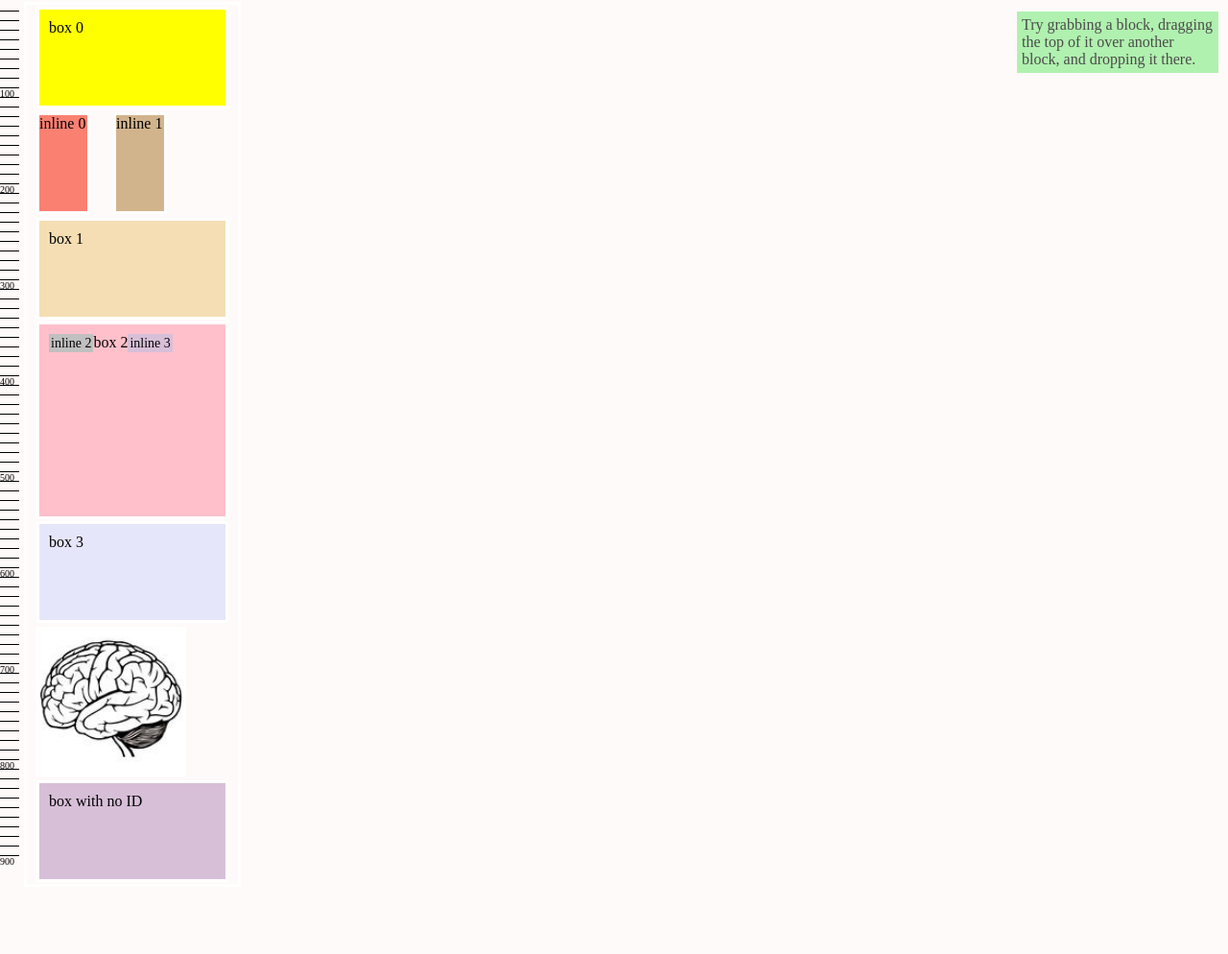
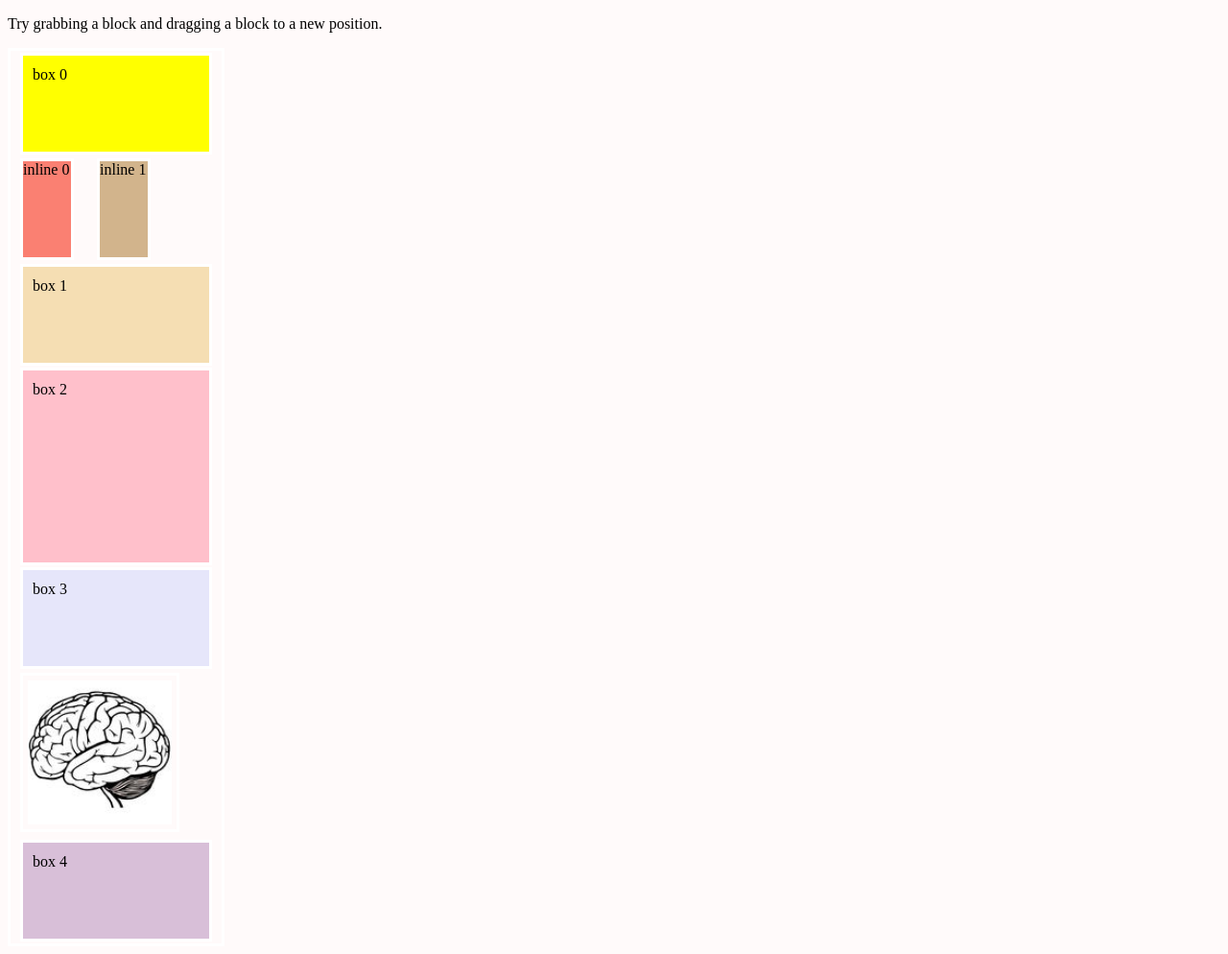
Before and after one commit to Mashweb/mashweb.github.io, a Jekyll site: the page experiments/NodeLists/NodeListDMI.html, which Jekyll copies as it is, in a window 1280 px wide. Shown: the whole page at 96% size. Built offline with Jekyll 4.4.1, drawn with Linux system fonts in a browser that asks for light colours; nearby versions of some CDN libraries; before the commit the page ends 926 px from its top, so only the background shows below that.

Commit message:
Committing Yaroslav's changes.

```diff
--- a/experiments/NodeLists/NodeListDMI.html
+++ b/experiments/NodeLists/NodeListDMI.html
@@ -1,206 +1,106 @@
+<!DOCTYPE html>
 <html>
 <head>
-    <title>NodeList Manipulation with Display Property Set to Block, Inline-Block, or Inline</title>
-    <link rel="stylesheet" href="../css/block.css" type="text/css">
-    <script type="module" src="../js/NodeListDMI.js"></script>
-    <script type="module" src="../js/outliner.js"></script>
-    <script type="module" src="../js/logger.js"></script>
+  <script src="https://code.jquery.com/jquery-1.12.4.js"></script>
+  <script src="https://code.jquery.com/ui/1.12.1/jquery-ui.js"></script>
+  <title></title>
 </head>
-<body id="body" style="margin:0px;">
-    <div class="ruler">
+<style type="text/css">
+  .content {
+    display: flex;
+  }
+  .block {
+    padding: 5px;
+    border: 1px solid #000;
+    margin: 5px;
+    height: 100px;
+    line-height: 1.2em;
+  }
+  .sortable {
+    width: 220px;
+    border: 1px solid white;
+  }
+  body { background-color: snow; }
 
-    <div class="line"></div>
-    <div class="decade"></div>
-    <div class="line"></div>
-    <div class="decade"></div>
-    <div class="line"></div>
-    <div class="decade"></div>
-    <div class="line"></div>
-    <div class="decade"></div>
-    <div class="line"></div>
-    <div class="decade"></div>
-    <div class="line"></div>
-    <div class="decade"></div>
-    <div class="line"></div>
-    <div class="decade"></div>
-    <div class="line"></div>
-    <div class="decade"></div>
-    <div class="line"></div>
-    <div class="decade"></div>
-    <div class="line">100</div>
-    <div class="decade"></div>
-    <div class="line"></div>
-    <div class="decade"></div>
-    <div class="line"></div>
-    <div class="decade"></div>
-    <div class="line"></div>
-    <div class="decade"></div>
-    <div class="line"></div>
-    <div class="decade"></div>
-    <div class="line"></div>
-    <div class="decade"></div>
-    <div class="line"></div>
-    <div class="decade"></div>
-    <div class="line"></div>
-    <div class="decade"></div>
-    <div class="line"></div>
-    <div class="decade"></div>
-    <div class="line"></div>
-    <div class="decade"></div>
-    <div class="line">200</div>
-    <div class="decade"></div>
-    <div class="line"></div>
-    <div class="decade"></div>
-    <div class="line"></div>
-    <div class="decade"></div>
-    <div class="line"></div>
-    <div class="decade"></div>
-    <div class="line"></div>
-    <div class="decade"></div>
-    <div class="line"></div>
-    <div class="decade"></div>
-    <div class="line"></div>
-    <div class="decade"></div>
-    <div class="line"></div>
-    <div class="decade"></div>
-    <div class="line"></div>
-    <div class="decade"></div>
-    <div class="line"></div>
-    <div class="decade"></div>
-    <div class="line">300</div>
-    <div class="decade"></div>
-    <div class="line"></div>
-    <div class="decade"></div>
-    <div class="line"></div>
-    <div class="decade"></div>
-    <div class="line"></div>
-    <div class="decade"></div>
-    <div class="line"></div>
-    <div class="decade"></div>
-    <div class="line"></div>
-    <div class="decade"></div>
-    <div class="line"></div>
-    <div class="decade"></div>
-    <div class="line"></div>
-    <div class="decade"></div>
-    <div class="line"></div>
-    <div class="decade"></div>
-    <div class="line"></div>
-    <div class="decade"></div>
-    <div class="line">400</div>
-    <div class="decade"></div>
-    <div class="line"></div>
-    <div class="decade"></div>
-    <div class="line"></div>
-    <div class="decade"></div>
-    <div class="line"></div>
-    <div class="decade"></div>
-    <div class="line"></div>
-    <div class="decade"></div>
-    <div class="line"></div>
-    <div class="decade"></div>
-    <div class="line"></div>
-    <div class="decade"></div>
-    <div class="line"></div>
-    <div class="decade"></div>
-    <div class="line"></div>
-    <div class="decade"></div>
-    <div class="line"></div>
-    <div class="decade"></div>
-    <div class="line">500</div>
-    <div class="decade"></div>
-    <div class="line"></div>
-    <div class="decade"></div>
-    <div class="line"></div>
-    <div class="decade"></div>
-    <div class="line"></div>
-    <div class="decade"></div>
-    <div class="line"></div>
-    <div class="decade"></div>
-    <div class="line"></div>
-    <div class="decade"></div>
-    <div class="line"></div>
-    <div class="decade"></div>
-    <div class="line"></div>
-    <div class="decade"></div>
-    <div class="line"></div>
-    <div class="decade"></div>
-    <div class="line"></div>
-    <div class="decade"></div>
-    <div class="line">600</div>
-    <div class="decade"></div>
-    <div class="line"></div>
-    <div class="decade"></div>
-    <div class="line"></div>
-    <div class="decade"></div>
-    <div class="line"></div>
-    <div class="decade"></div>
-    <div class="line"></div>
-    <div class="decade"></div>
-    <div class="line"></div>
-    <div class="decade"></div>
-    <div class="line"></div>
-    <div class="decade"></div>
-    <div class="line"></div>
-    <div class="decade"></div>
-    <div class="line"></div>
-    <div class="decade"></div>
-    <div class="line"></div>
-    <div class="decade"></div>
-    <div class="line">700</div>
-    <div class="decade"></div>
-    <div class="line"></div>
-    <div class="decade"></div>
-    <div class="line"></div>
-    <div class="decade"></div>
-    <div class="line"></div>
-    <div class="decade"></div>
-    <div class="line"></div>
-    <div class="decade"></div>
-    <div class="line"></div>
-    <div class="decade"></div>
-    <div class="line"></div>
-    <div class="decade"></div>
-    <div class="line"></div>
-    <div class="decade"></div>
-    <div class="line"></div>
-    <div class="decade"></div>
-    <div class="line"></div>
-    <div class="decade"></div>
-    <div class="line">800</div>
-    <div class="decade"></div>
-    <div class="line"></div>
-    <div class="decade"></div>
-    <div class="line"></div>
-    <div class="decade"></div>
-    <div class="line"></div>
-    <div class="decade"></div>
-    <div class="line"></div>
-    <div class="decade"></div>
-    <div class="line"></div>
-    <div class="decade"></div>
-    <div class="line"></div>
-    <div class="decade"></div>
-    <div class="line"></div>
-    <div class="decade"></div>
-    <div class="line"></div>
-    <div class="decade"></div>
-    <div class="line"></div>
-    <div class="decade"></div>
-    <div class="line">900</div>
+  .yellow { background-color: yellow; }
 
+  .wheat { background-color:wheat }
+
+  .pink { background-color:pink }
+
+  .lavender { background-color:lavender }
+
+  .salmon { background-color:salmon }
+
+  .tan { background-color:tan }
+
+  .silver { background-color:silver }
+
+  .thistle { background-color:thistle }
+
+  .azure { background-color:azure }
+
+  .hover { position:absolute; right:0px; width:200px; margin:10px; padding:5px;
+     background-color:lightgreen; opacity:0.7; }
+
+  div.container-box { border:3px solid white; }
+
+  div.box { height:80px; margin:2px 10px 2px 10px; padding:10px; border:3px solid white; }
+
+  div.big-box { height:180px; }
+
+  div.inline { display:inline; padding:2px; font-size:14px; }
+
+  .inline-block { display:inline-block; margin:2px 10px 2px 10px; height:100px; width:50px; border:3px solid white; }
+
+  /* .draggable-block:active { */
+  .draggable-block {
+      cursor: url('../images/ns-move.gif'),auto;
+      /* cursor: ns-resize; */
+  }
+
+  .draggable-inline:active {
+      cursor: url('../images/ew-move.gif'),auto;
+  }
+
+  .draggable-nsew-inline:active {
+      cursor: url('../images/nsew-move.gif'),auto;
+  }
+
+  .box:hover {
+    border-color: aqua
+  }
+
+  .sortable:hover {
+    border: 4px solid aqua;
+  }
+
+  .inline-block:hover {
+    border: 4px solid aqua;
+  }
+</style>
+<body>
+  <p id="p">
+  Try grabbing a block and dragging a block to a new position.</p>
+  <div class="content">
+    <div class="sortable container-box">
+      <div id="box0" class="box yellow block">box 0</div>
+      <div id="inline0" class="inline-block salmon">inline 0</div>
+      <div id="inline1" class="inline-block tan">inline 1</div>
+      <div id="box1" class="box wheat block">box 1</div>
+      <div id="box2" class="box big-box pink block">box 2</div>
+      <div id="box3" class="box lavender block">box 3</div>
+      <img id="brain" class="inline-block block" style="width:150px; height:150px;" src="images/brain.png"></img>
+      <div class="box thistle block">box 4</div>
     </div>
-    <p id="p" class="hover">
-	Try grabbing a block, dragging the top of it over another block, and dropping it there.</p>
-    <div id="container-box" class="container-box" style="width:220px;">
-	<div id="box0" class="box yellow">box 0</div>
-	<div id="inline0" class="inline-block salmon">inline 0</div>
-	<div id="inline1" class="inline-block tan">inline 1</div>
-	<div id="box1" class="box wheat">box 1</div>
-	<div id="box2" class="box big-box pink"><div id="inline2" class="inline silver">inline 2</div>box 2<div id="inline 3" class="inline thistle">inline 3</div></div>
-	<div id="box3" class="box lavender">box 3</div>
-	<img id="brain" class="inline-block" style="width:150px; height:auto;" src="images/brain.png"></img>
-	<div class="box thistle">box with no ID</div>
-    </div>
+  </div>
 </body>
+<script type="text/javascript">
+  $( function() {
+    $( ".sortable" ).sortable({
+      placeholder: "block"
+    });
+    $( ".sortable" ).disableSelection();
+  } );
+</script>
 </html>
```
